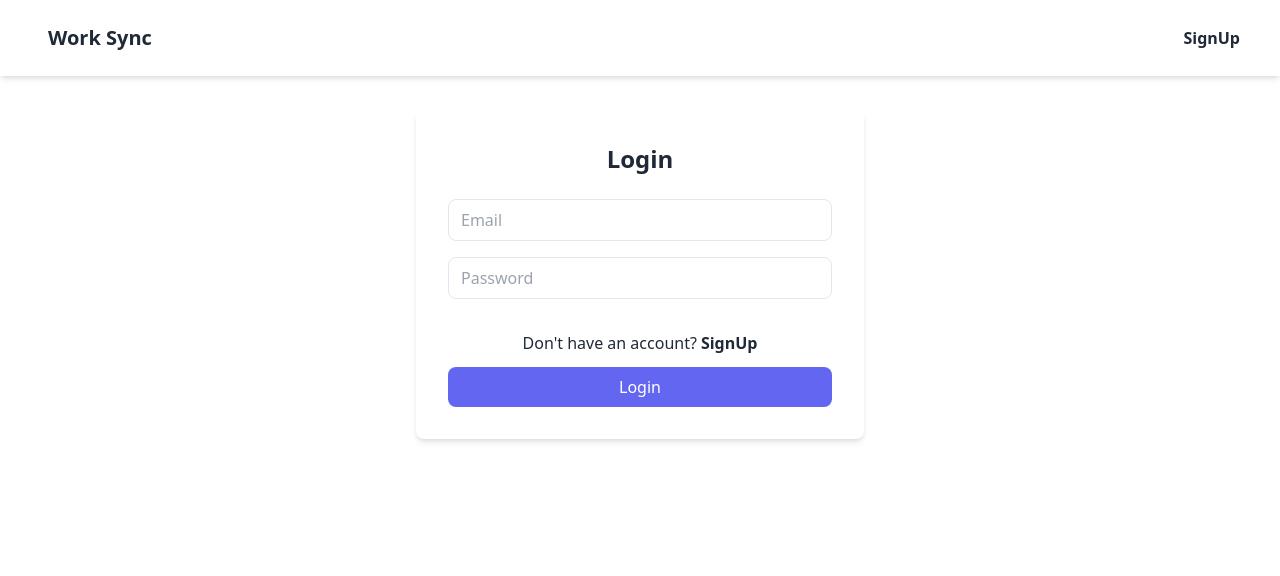
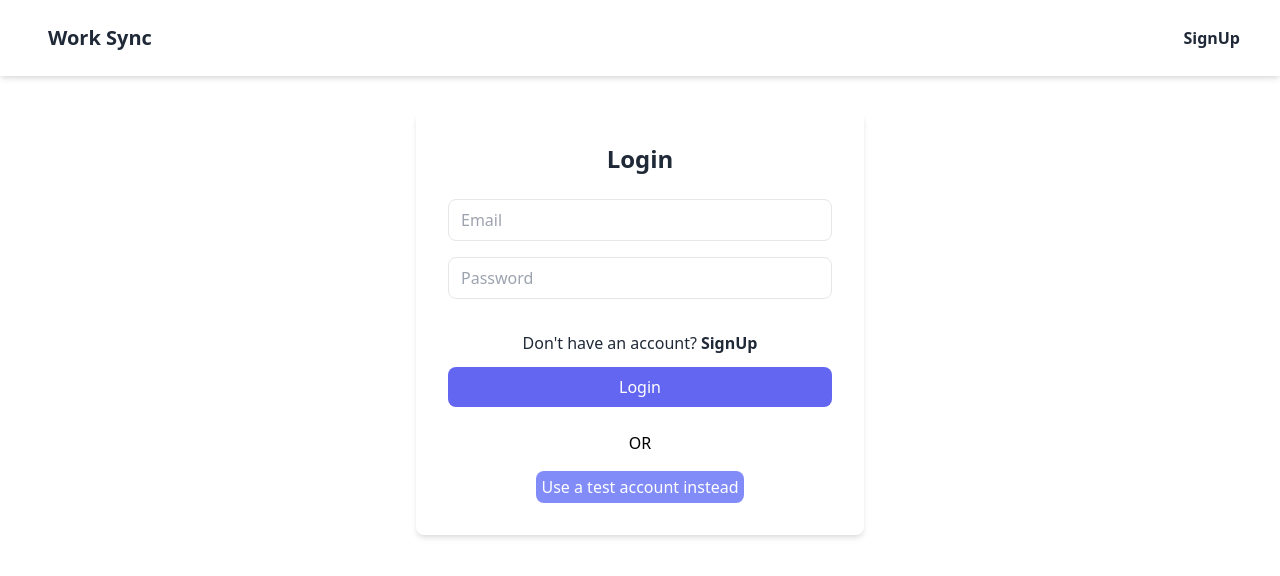
Before and after one commit to Sachin2310/work-sync-frontend, a React (Vite) app: page /login-form in a window 1280 px wide. Shown: the top 576 px of the page. Built offline with nearby package versions, Linux system fonts and the light colour scheme.

Commit message:
feat: added test account for easy tryout

```diff
--- a/src/components/LoginForm.jsx
+++ b/src/components/LoginForm.jsx
@@ -26,10 +26,8 @@ const LoginForm = ({ isSignUp }) => {
     const RequestBody = {
       ...userDetails,
     };
-
-    try {
-      dispatch(startLoading());
-      const response = await axiosClient.post(
+    console.log(RequestBody);
+    const response = await userAuthentication(
       isSignUp ? `/auth/signup` : `/auth/login`,
       RequestBody
     );
@@ -39,12 +37,25 @@ const LoginForm = ({ isSignUp }) => {
       navigate("/login-form");
       return;
     } else {
-        dispatch(addToken(response.data));
-        localStorage.setItem("token", response.data.accessToken);
-        localStorage.setItem("current-user", userDetails.email);
-        navigate("/");
+      handleLoginResponse(response, userDetails.email);
       return;
     }
+  }
+
+  async function useTestAccountToLogin(e) {
+    e.preventDefault();
+    const RequestBody = {
+      email: "test@test.com",
+      password: 123,
+    };
+    const response = await userAuthentication(`/auth/login`, RequestBody);
+    handleLoginResponse(response, RequestBody.email);
+  }
+
+  async function userAuthentication(url, requestBody) {
+    dispatch(startLoading());
+    try {
+      return await axiosClient.post(url, requestBody);
     } catch (error) {
       setSnackbarOpen(true);
       setAxiosErrorMessage(
@@ -53,6 +64,13 @@ const LoginForm = ({ isSignUp }) => {
     } finally {
       dispatch(stopLoading());
     }
+  }
+
+  function handleLoginResponse(response, userEmail) {
+    dispatch(addToken(response.data));
+    localStorage.setItem("token", response.data.accessToken);
+    localStorage.setItem("current-user", userEmail);
+    navigate("/");
   }
 
   return (
@@ -96,6 +114,7 @@ const LoginForm = ({ isSignUp }) => {
           required
         />
       </div>
+
       {isSignUp ? (
         <div className="flex justify-center mb-3 mt-8 text-gray-800">
           Already have an account?{" "}
@@ -119,6 +138,16 @@ const LoginForm = ({ isSignUp }) => {
           {isSignUp ? "SignUp" : "Login"}
         </button>
       </div>
+      <p className="text-center mt-6">OR</p>
+      <div className="flex justify-center mt-4">
+        <a
+          href="#"
+          onClick={useTestAccountToLogin}
+          className="block w-52 text-center bg-indigo-400 text-white py-1 rounded-lg hover:bg-indigo-600 focus:outline-none focus:bg-indigo-600"
+        >
+          Use a test account instead
+        </a>
+      </div>
       <ErrorSnackbar
         errorMessage={axiosErrorMessage}
         toOpen={snackbarOpen}
```
Lines whose indentation alone changed are shown as unchanged.
